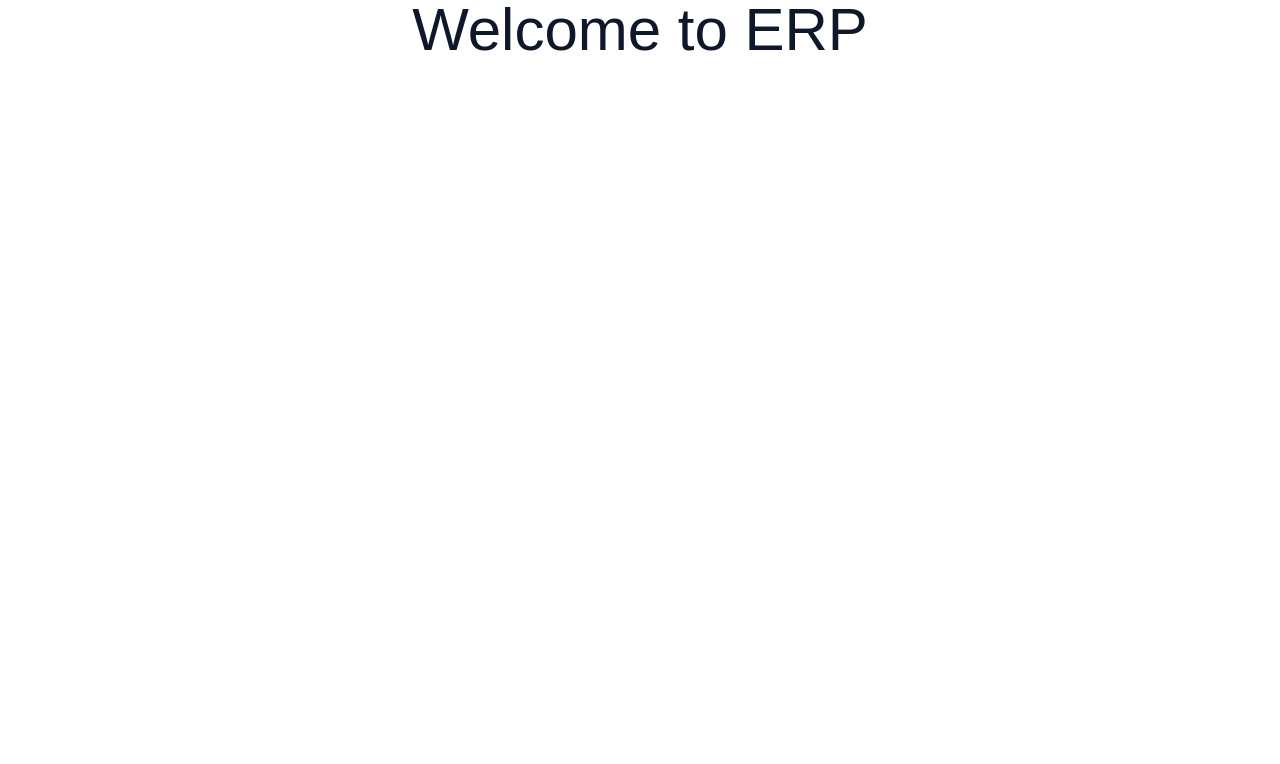
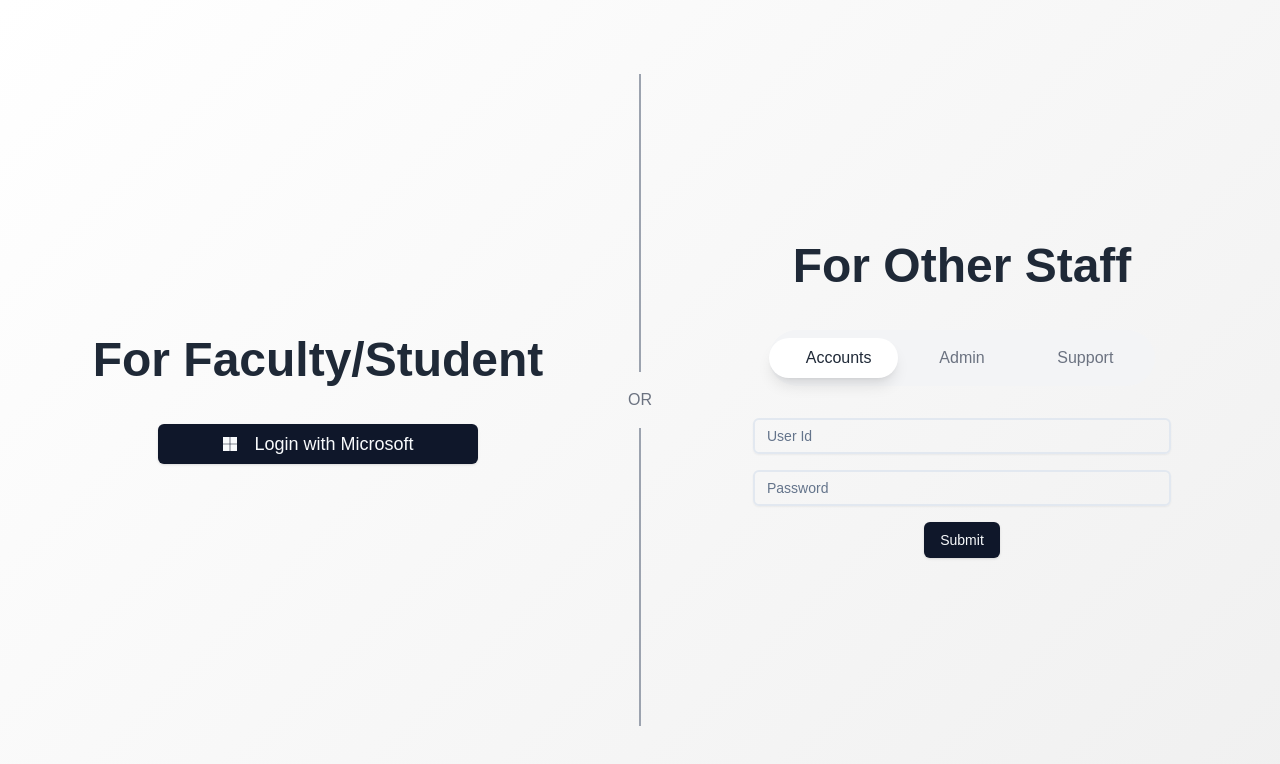
Before and after one commit to bytemait/erp, a Next.js app: page / in a window 1280 px wide. Shown: the top 764 px of the page. Built offline with nearby package versions, Linux system fonts and the light colour scheme.

Commit message:
add Login Page

```diff
--- a/package.json
+++ b/package.json
@@ -20,6 +20,7 @@
     "next": "15.1.6",
     "react": "^19.0.0",
     "react-dom": "^19.0.0",
+    "react-icons": "^5.4.0",
     "tailwind-merge": "^3.0.1",
     "tailwindcss-animate": "^1.0.7"
   },
--- a/src/app/page.tsx
+++ b/src/app/page.tsx
@@ -1,7 +1,11 @@
+import LoginPage from "../components/LoginPage";
+
 export default function Home() {
+  const userRoles = ["accounts", "admin", "support"];
+
   return (
     <>
-      <h1 className="text-6xl text-center text-primary">Welcome to ERP</h1>
+      <LoginPage roles = {userRoles}/>
     </>
   );
 }
--- /dev/null
+++ b/src/components/LoginPage.tsx
@@ -0,0 +1,107 @@
+"use client";
+
+import { Button } from "@/components/ui/button";
+import { FaMicrosoft } from "react-icons/fa6";
+import { useState } from "react";
+
+interface LandingPageProps {
+  roles: string[];
+}
+
+export default function LandingPage({ roles }: LandingPageProps) {
+  const [selectedRole, setSelectedRole] = useState(roles[0] || "accounts");
+
+  const submitHandler = (e: React.FormEvent<HTMLFormElement>) => {
+    e.preventDefault();
+
+    const formData = new FormData(e.currentTarget);
+    const formValues = Object.fromEntries(formData.entries());
+
+    console.log("Form Data:", formValues);
+  };
+
+  return (
+    <div
+      className="w-screen min-h-screen flex items-center justify-center"
+      style={{ background: "linear-gradient(135deg, #ffffff, #f0f0f0)" }}
+    >
+      <div className="flex flex-col md:flex-row w-full min-h-[700px] p-6">
+        {/* Faculty/Student Section */}
+        <div className="flex-1 flex p-6 md:p-8 flex-col items-center justify-center">
+          <h2 className="text-5xl font-bold text-gray-800 mb-10">
+            For Faculty/Student
+          </h2>
+          <Button className="w-full max-w-xs text-lg" size="lg">
+            <FaMicrosoft className="mr-2 h-5 w-5" />
+            Login with Microsoft
+          </Button>
+        </div>
+
+        {/* Divider */}
+        <div className="inset-0  flex items-center justify-center">
+          <div className="relative flex flex-col items-center h-full">
+            <div className="flex-1 w-[2px] border border-gray-400" />
+            <div className="p-4 text-gray-500">OR</div>
+            <div className="flex-1 w-[2px] border border-gray-400" />
+          </div>
+        </div>
+
+        {/* Other Staff Section */}
+        <div className="flex-1 p-6 md:p-8 flex flex-col items-center justify-center">
+          <h2 className="text-5xl font-bold text-center text-gray-800 mb-6">
+            For Other Staff
+          </h2>
+          <form onSubmit={submitHandler} className="space-y-4">
+            <div className="w-full max-w-md p-4">
+              <div className="relative bg-gray-100 h-14 rounded-full p-2">
+                <div
+                  className="absolute transition-all duration-300 h-10 bg-white rounded-full shadow-lg"
+                  style={{
+                    width: `${100 / roles.length}%`,
+                    left: `${
+                      (roles.indexOf(selectedRole) * 100) / roles.length
+                    }%`,
+                  }}
+                />
+                <div className="relative h-full flex">
+                  {roles.map((role) => (
+                    <button
+                      key={role}
+                      type="button"
+                      onClick={() => setSelectedRole(role)}
+                      className={`flex-1 flex items-center justify-center capitalize font-medium transition-colors duration-300 z-10
+                        ${
+                          selectedRole === role
+                            ? "text-gray-800"
+                            : "text-gray-500 hover:text-gray-700"
+                        }`}
+                    >
+                      {role}
+                    </button>
+                  ))}
+                </div>
+              </div>
+              <input type="hidden" name="role" value={selectedRole} />
+            </div>
+
+            <input
+              className="h-9 w-full rounded-md border-gray-300 border-input outline-none bg-transparent px-3 py-1 text-base shadow-sm transition-colors file:border-0 file:bg-transparent file:text-sm file:font-medium file:text-foreground placeholder:text-muted-foreground border-2 focus-visible:ring-1 focus-visible:ring-ring md:text-sm"
+              placeholder="User Id"
+              name="userId"
+              type="text"
+            />
+            <input
+              className="h-9 w-full rounded-md border-gray-300 border-input outline-none bg-transparent px-3 py-1 text-base shadow-sm transition-colors file:border-0 file:bg-transparent file:text-sm file:font-medium file:text-foreground placeholder:text-muted-foreground border-2 focus-visible:ring-1 focus-visible:ring-ring md:text-sm"
+              placeholder="Password"
+              name="password"
+              type="password"
+            />
+            <div className="flex justify-center">
+              <Button type="submit">Submit</Button>
+            </div>
+          </form>
+        </div>
+      </div>
+    </div>
+  );
+}
```
Also changed, not shown: 1 other file (tests, documents, lock files or other folders).
